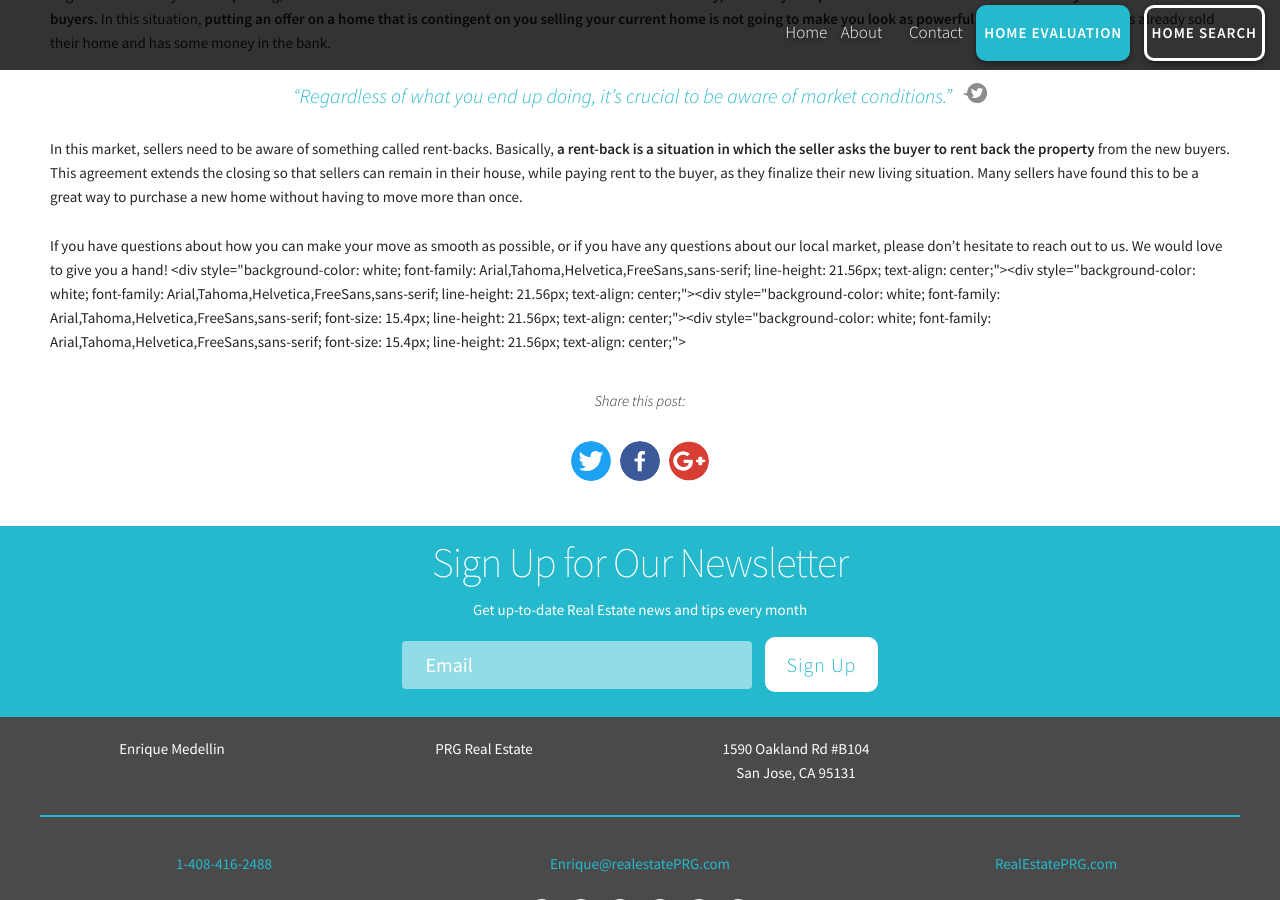
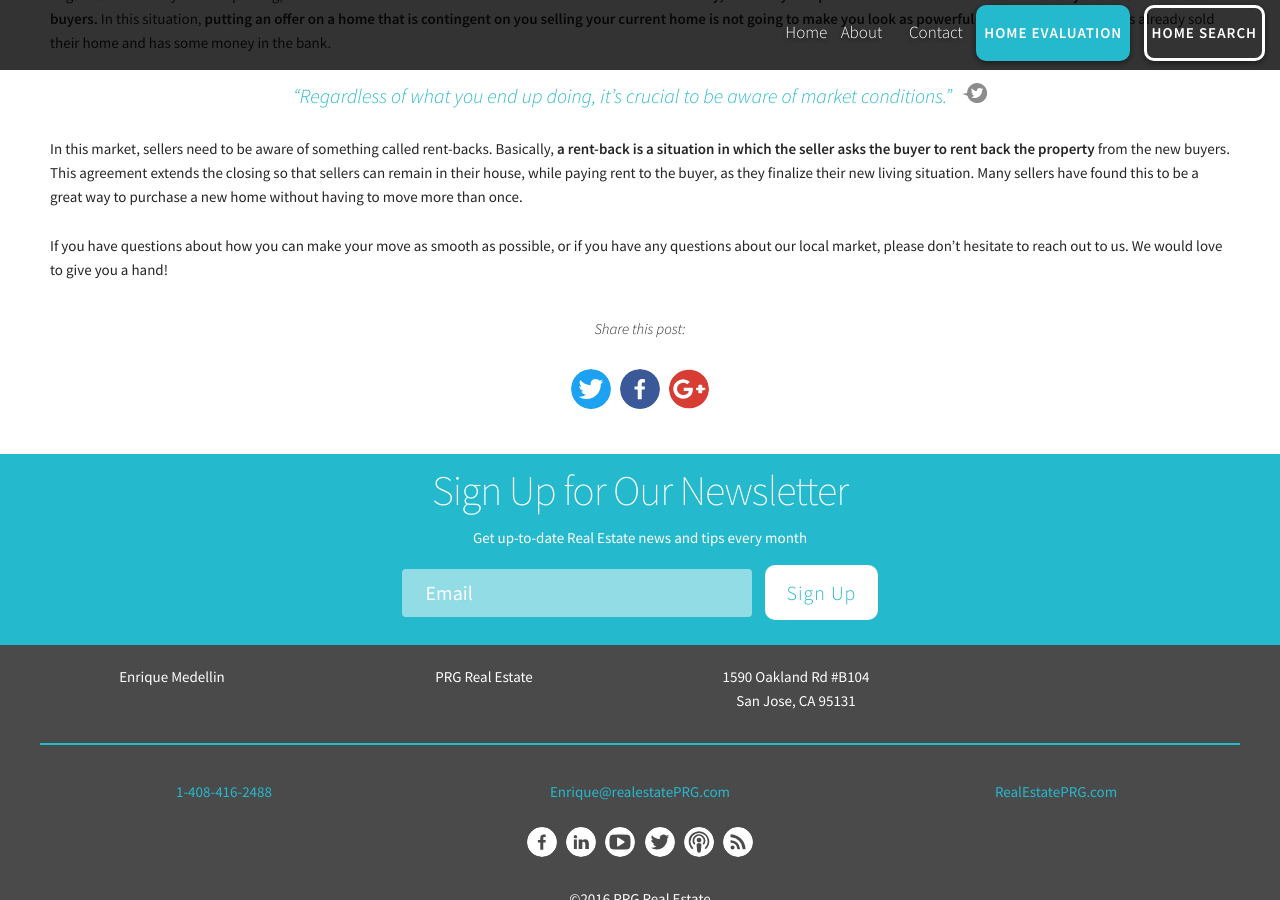
Before and after one commit to Vyralmarketing/Escrow, a Jekyll site: the page built from _posts/2016-03-16-silicon-valley-buy-sell-same-time.md, in a window 1280 px wide and 900 px high, scrolled down 1540 px. Built offline with Jekyll 4.4.1, drawn with Linux system fonts in a browser that asks for light colours.

Commit message:
Updated '/_posts/2016-03-16-silicon-valley-buy-sell-same-time.md' via CloudCannon

```diff
--- a/_posts/2016-03-16-silicon-valley-buy-sell-same-time.md
+++ b/_posts/2016-03-16-silicon-valley-buy-sell-same-time.md
@@ -35,13 +35,4 @@ move more than once.
 
 If you have questions about how you can make your move as smooth as possible,
 or if you have any questions about our local market, please don’t hesitate to
-reach out to us. We would love to give you a hand!  <b>
-</b><div style="background-color: white; font-family:
-Arial,Tahoma,Helvetica,FreeSans,sans-serif; line-height: 21.56px; text-align:
-center;"><div style="background-color: white; font-family:
-Arial,Tahoma,Helvetica,FreeSans,sans-serif; line-height: 21.56px; text-align:
-center;"><div style="background-color: white; font-family:
-Arial,Tahoma,Helvetica,FreeSans,sans-serif; font-size: 15.4px; line-height:
-21.56px; text-align: center;"><div style="background-color: white;
-font-family: Arial,Tahoma,Helvetica,FreeSans,sans-serif; font-size: 15.4px;
-line-height: 21.56px; text-align: center;">
+reach out to us. We would love to give you a hand!
```
